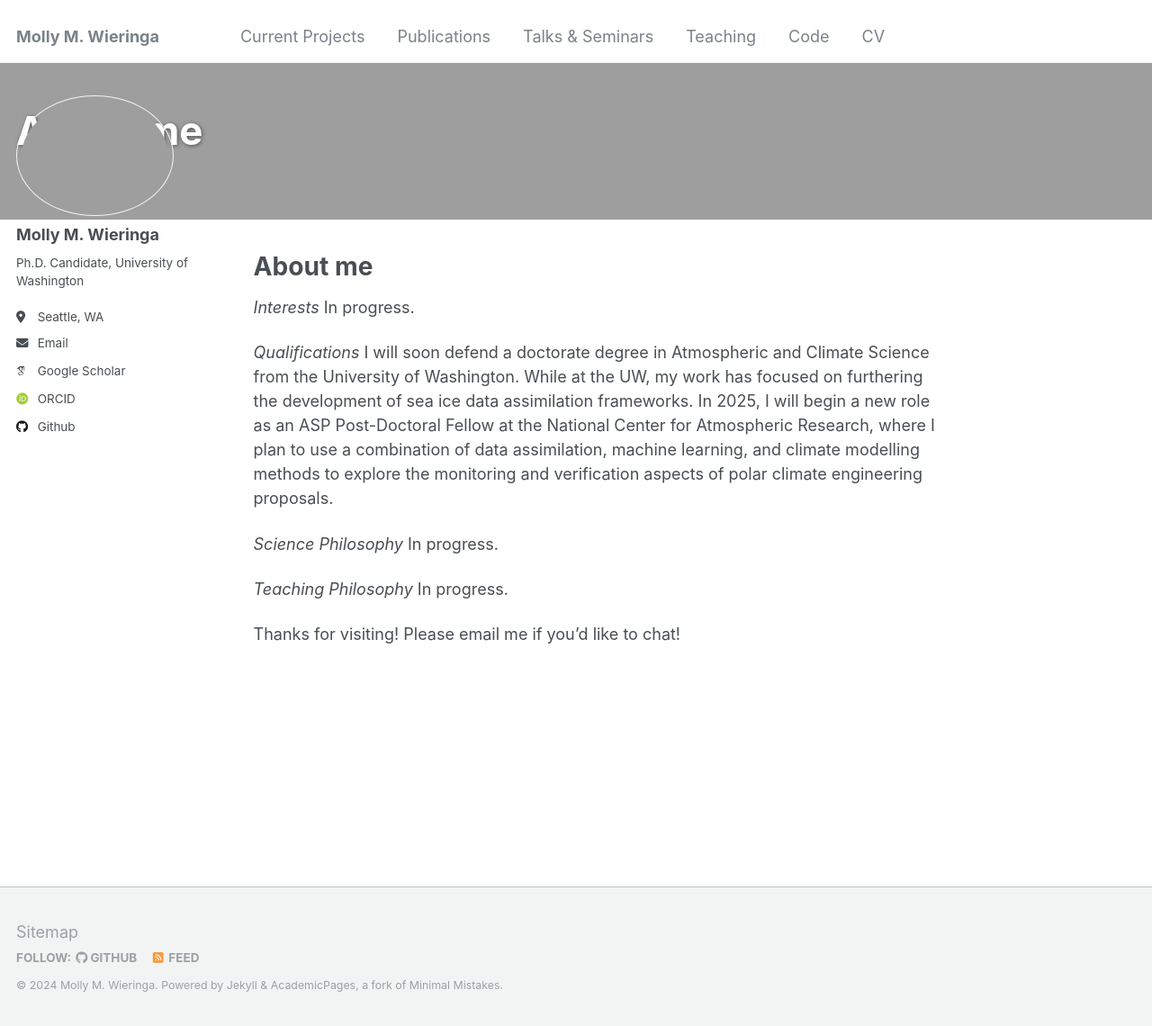
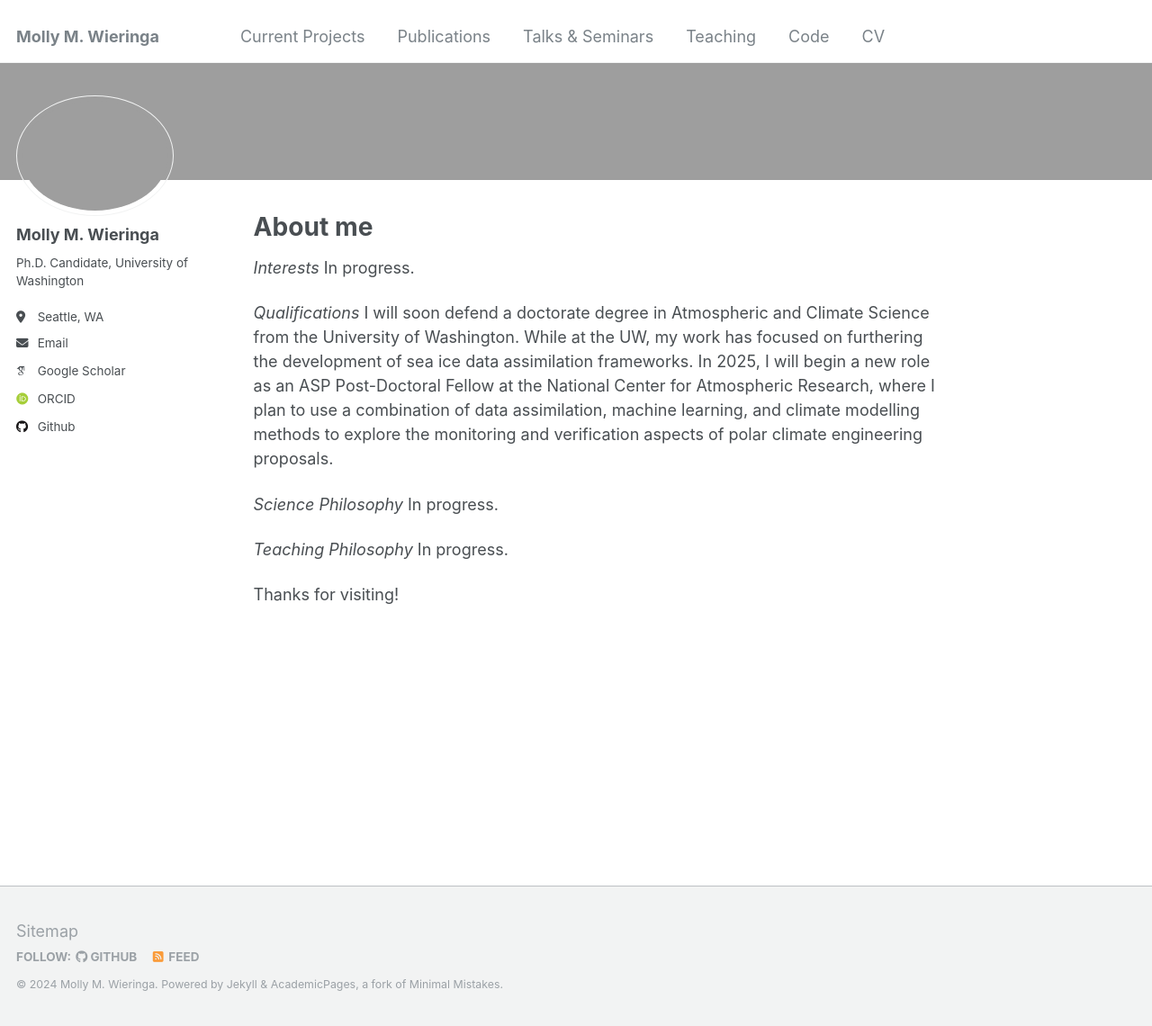
Before and after one commit to mollymwieringa/mollymwieringa.github.io, a Jekyll site: the page built from _pages/about.md, in a window 1280 px wide and 1140 px high. Shown: the whole window at 90% size. Built offline with Jekyll 4.4.1, drawn with Linux system fonts in a browser that asks for light colours; some web fonts are replaced; our own code applies the rules of GitHub Pages for plain Markdown files.

```diff
--- a/_pages/about.md
+++ b/_pages/about.md
@@ -1,5 +1,6 @@
 ---
 permalink: /
+title: " "
 header:
   overlay_image: header.png
 author_profile: true
@@ -23,4 +24,4 @@ In progress.
 *Teaching Philosophy*
 In progress.
 
-Thanks for visiting! Please email me if you'd like to chat!
+Thanks for visiting!
```
